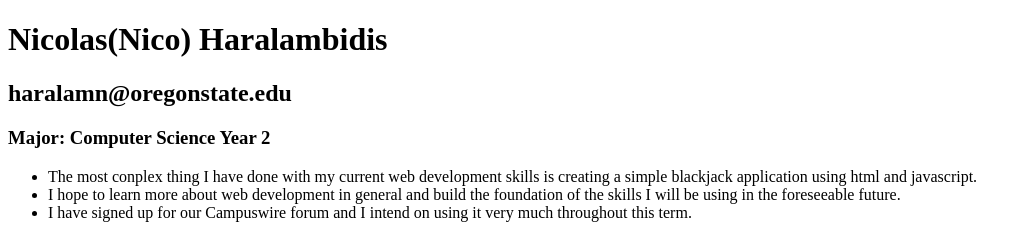
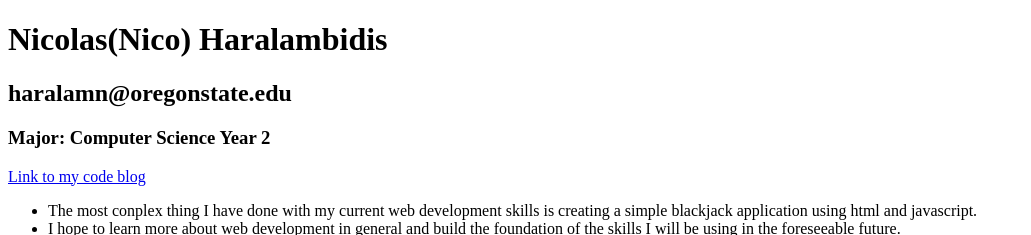
Before and after one commit to niclbody13/niclbody13.github.io, a plain HTML site: page index.html in a window 1280 px wide. Shown: the top 235 px of the page, without its empty margins (0-1031 px from the left). Drawn offline with Linux system fonts and the light colour scheme.

Commit message:
Update index.html

```diff
--- a/index.html
+++ b/index.html
@@ -8,6 +8,7 @@
         <h1>Nicolas(Nico) Haralambidis</h1>
         <h2>haralamn@oregonstate.edu</h2>
         <h3>Major: Computer Science Year 2</h3>
+        <a href="blog.html">Link to my code blog</a>
         <ul>
             <li>The most conplex thing I have done with my current web development skills is creating a simple blackjack application using html and javascript.</li>
             <li>I hope to learn more about web development in general and build the foundation of the skills I will be using in the foreseeable future.</li>
```
